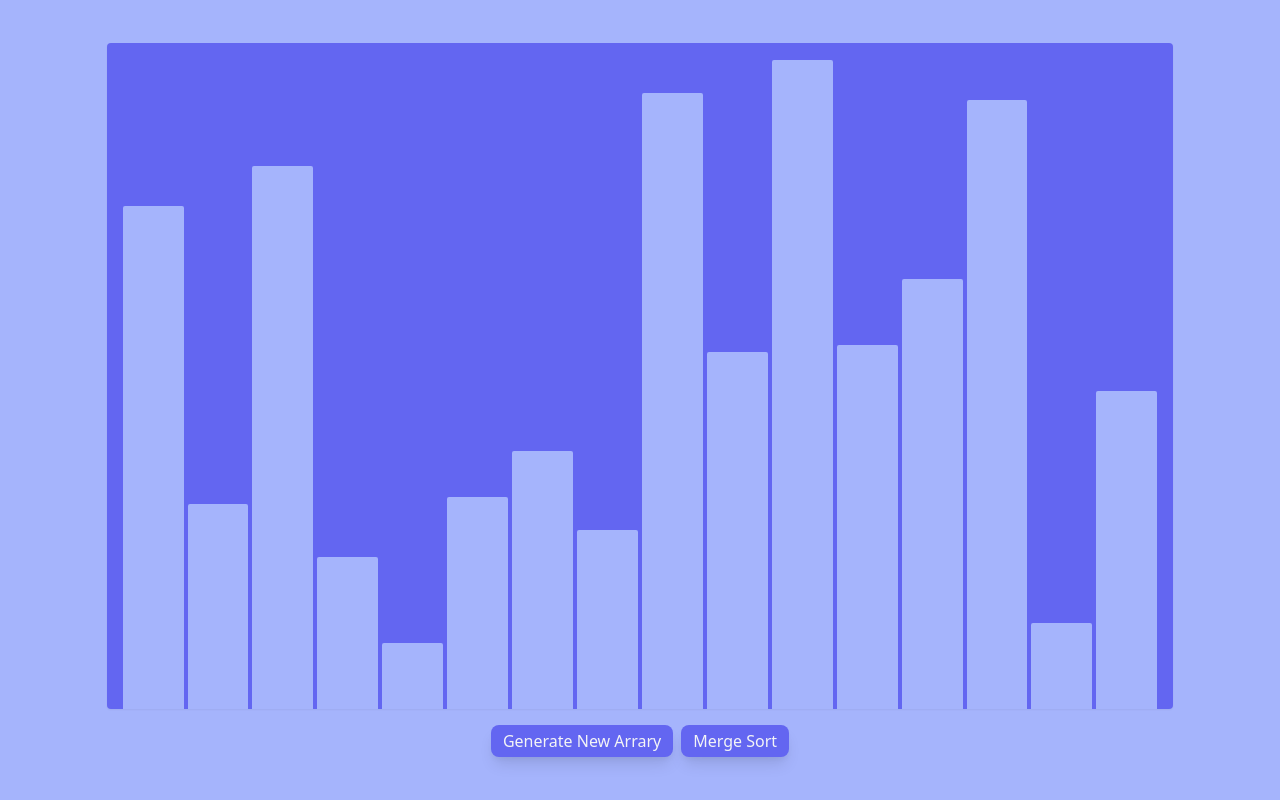
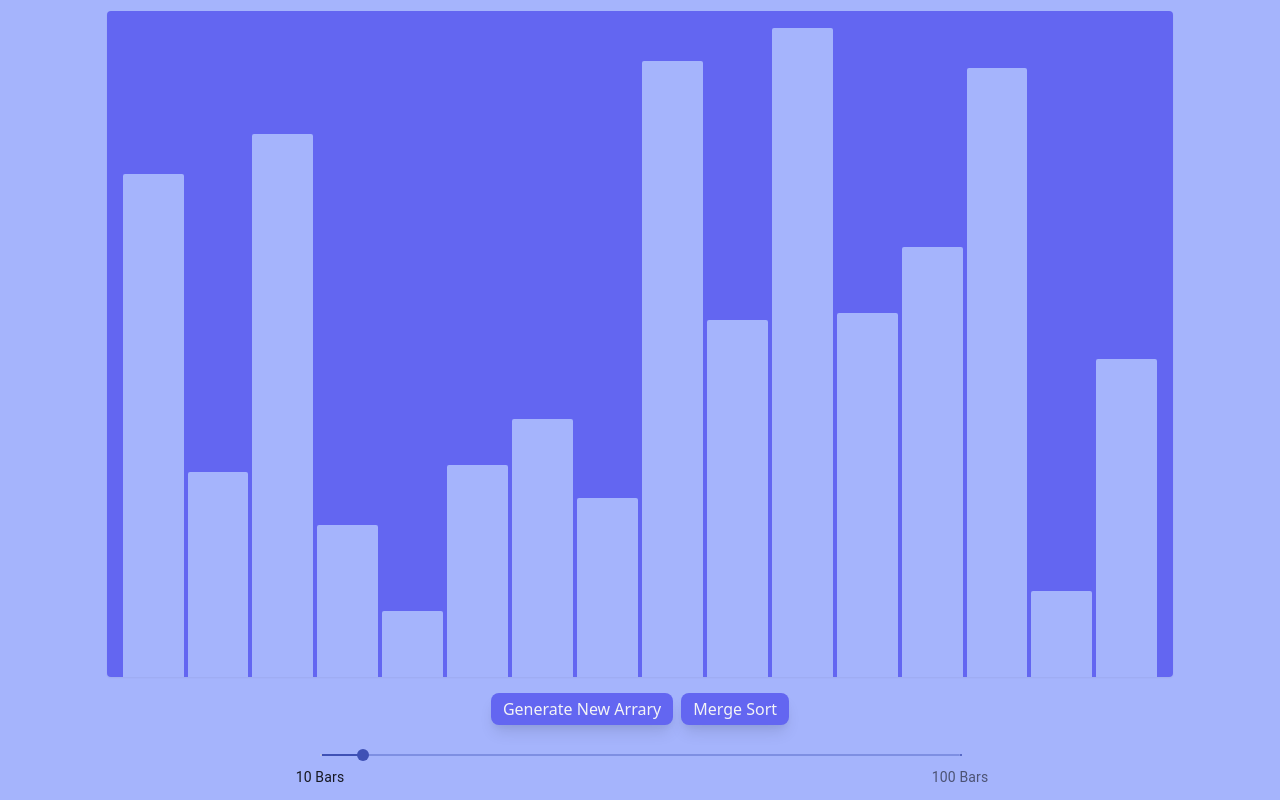
Before and after one commit to mikeyroush/sorting-visualizer, a React (Create React App) app: page / in a window 1280 px wide. Built offline with nearby package versions, Linux system fonts and the light colour scheme.

Commit message:
added slider

```diff
--- a/package.json
+++ b/package.json
@@ -5,6 +5,7 @@
   "homepage": "http://mikeyroush.github.io/sorting-visualizer",
   "dependencies": {
     "@craco/craco": "^6.1.1",
+    "@material-ui/core": "^4.11.3",
     "@testing-library/jest-dom": "^5.11.4",
     "@testing-library/react": "^11.1.0",
     "@testing-library/user-event": "^12.1.10",
@@ -49,6 +50,7 @@
     "eslint-plugin-react": "^7.22.0",
     "gh-pages": "^3.1.0",
     "postcss": "^7.0.23",
+    "prettier": "^2.2.1",
     "tailwindcss": "npm:@tailwindcss/postcss7-compat@^2.0.3"
   }
 }
--- a/src/SortingVisualizer/SortingVisualizer.jsx
+++ b/src/SortingVisualizer/SortingVisualizer.jsx
@@ -2,19 +2,25 @@
 /* eslint-disable require-jsdoc */
 import React from "react";
 import { mergeSort } from "../SortingAlgorithms/MergeSort.js";
+import Slider from '@material-ui/core/Slider';
 
-// Speed of animation in milliseconds
-const ANIMATION_SPEED_MS = 25;
-
-// Number of bars
-const BAR_COUNT = 16;
+// Min and max bar count
+const MIN_BAR_COUNT = 10;
+const MAX_BAR_COUNT = 100;
 
 export default class SortingVisualizer extends React.Component {
   constructor(props) {
     super(props);
 
     this.state = {
+      // Array of bar heights
       array: [],
+
+      // Number of bars
+      barCount: 16,
+
+      // Speed of animation in milliseconds
+      animationSpeedMilli: 150
     };
   }
 
@@ -24,10 +30,17 @@ export default class SortingVisualizer extends React.Component {
 
   resetArray() {
     const array = [];
-    for (let i = 0; i < BAR_COUNT; i++) {
+    for (let i = 0; i < this.state.barCount; i++) {
       array.push(randomIntFromInterval(5, 100));
     }
     this.setState({ array });
+  }
+
+  setBarCountAndSpeed(count) {
+    this.setState({
+      barCount: count,
+      animationSpeedMilli: (1 - (count - 1)/MAX_BAR_COUNT) * 150
+    })
   }
 
   mergeSortAnimator() {
@@ -51,30 +64,19 @@ export default class SortingVisualizer extends React.Component {
           barTwo.classList.toggle("bg-indigo-700");
           // barOneStyle.backgroundColor = color;
           // barTwoStyle.backgroundColor = color;
-        }, i * ANIMATION_SPEED_MS);
+        }, i * this.state.animationSpeedMilli);
       } else {
         setTimeout(() => {
           const [barOneIdx, newHeight] = animations[i];
           const barOneStyle = arrayBars[barOneIdx].style
           barOneStyle.height = `${newHeight}%`
-        }, i * ANIMATION_SPEED_MS);
+        }, i * this.state.animationSpeedMilli);
       }
     }
   }
 
-  testSortingAlgorithms() {
-    const javaSortedArray = this.state.array
-    .slice()
-    .sort((a, b) => a - b);
-    const sortedArray = mergeSort(this.state.array, 0, this.state.array.length - 1).array;
-
-    // console.log(javaSortedArray);
-    // console.log(sortedArray);
-    console.log(arraysAreEqual(javaSortedArray, sortedArray));
-  }
-
   render() {
-    const { array } = this.state;
+    const { array, barCount } = this.state;
 
     return (
       <>
@@ -90,7 +92,22 @@ export default class SortingVisualizer extends React.Component {
         <div className="flex space-x-2">
           <button className="btn" onClick={() => {this.resetArray()}}>Generate New Arrary</button>
           <button className="btn" onClick={() => {this.mergeSortAnimator()}}>Merge Sort</button>
-          {/* <button className="btn" onClick={() => {this.testSortingAlgorithms()}}>Test Algorithms</button> */}
+        </div>
+        <div className="flex space-x-2 w-1/2 max-w-6xl">
+          <Slider
+            defaultValue={barCount}
+            getAriaValueText={valuetext}
+            aria-labelledby="discrete-bar-slider"
+            step={1}
+            min={MIN_BAR_COUNT}
+            max={MAX_BAR_COUNT}
+            valueLabelDisplay="auto"
+            marks={[
+              { value: MIN_BAR_COUNT, label: `${MIN_BAR_COUNT} Bars` },
+              { value: MAX_BAR_COUNT, label: `${MAX_BAR_COUNT} Bars` },
+            ]}
+            onChange={(event, value) => { this.setBarCountAndSpeed(value) }}
+          />
         </div>
       </>
     );
@@ -102,10 +119,7 @@ function randomIntFromInterval(min, max) {
   return Math.floor(Math.random() * (max - min + 1) + min);
 }
 
-function arraysAreEqual(arrayOne, arrayTwo) {
-  if (arrayOne.length != arrayTwo.length) return false;
-  for (let i = 0; i < arrayOne.length; i++) {
-    if (arrayOne[i] != arrayTwo[i]) return false;
-  }
-  return true;
+// Used for slider
+function valuetext(value) {
+  return `${value} Bars`;
 }
```
Also changed, not shown: 2 other files (tests, documents, lock files or other folders).
